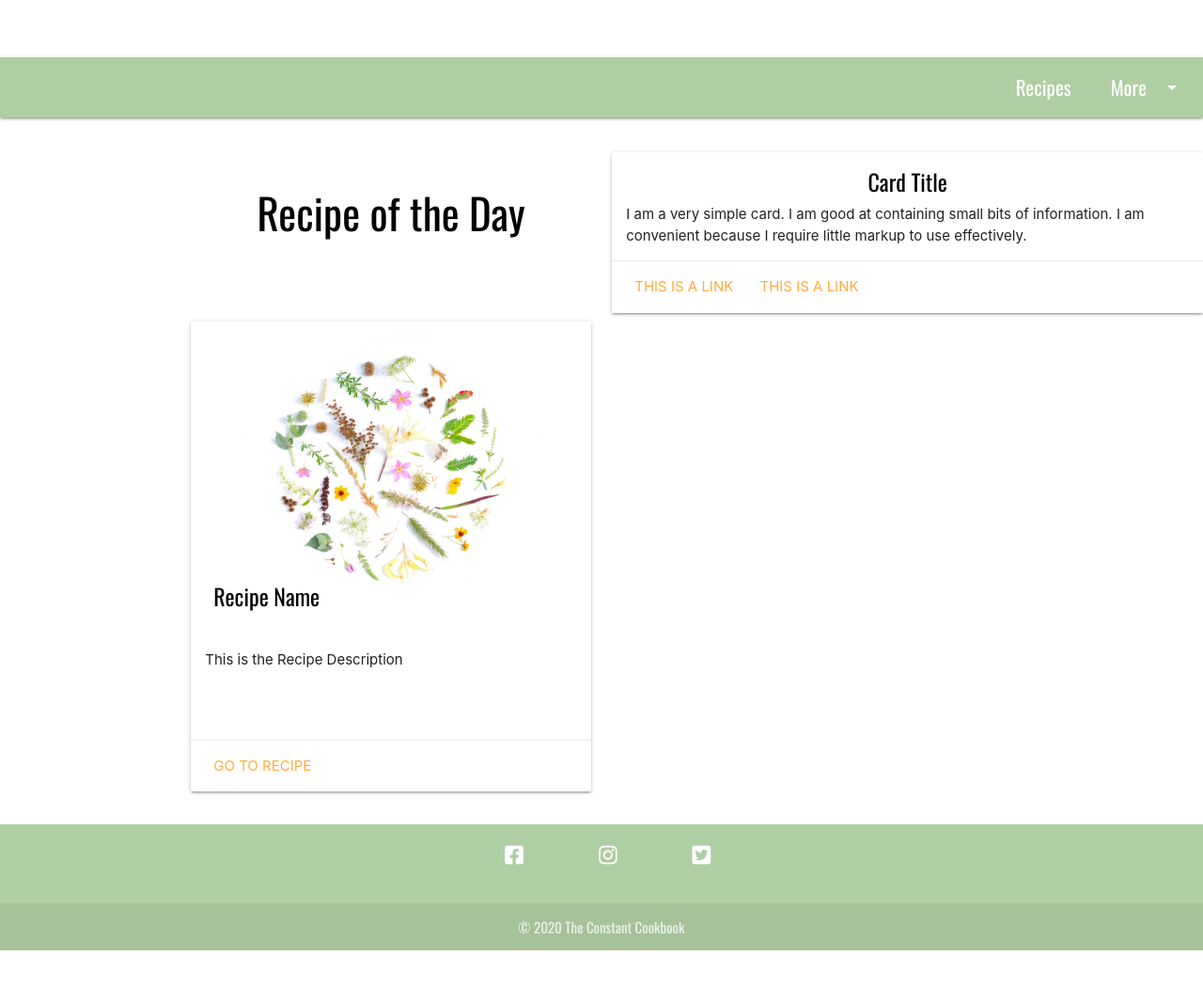
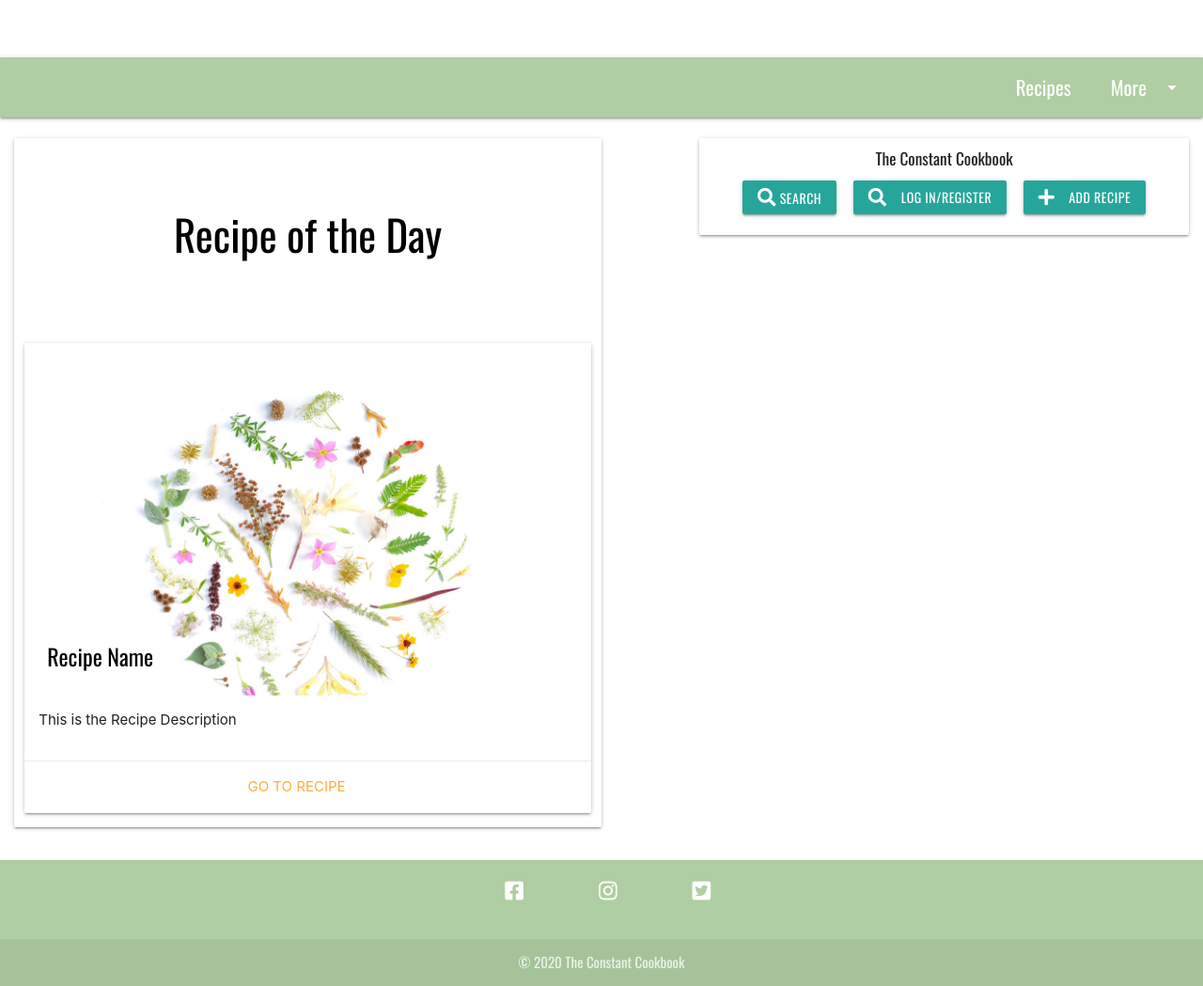
Before and after one commit to MelBiggs/dcd-milestone, a Flask app: page / in a window 1280 px wide. Shown: the part 579-1628 px from the top of the page at 94% size. Before the commit the page ends 1590 px from the top, so only its background shows below. Run offline with Flask 2, Linux system fonts and the light colour scheme; some libraries are stand-ins or nearby versions.

Commit message:
More work on Landing page

```diff
--- a/static/css/style.css
+++ b/static/css/style.css
@@ -53,6 +53,25 @@ h4 {
       margin: 0;
   position: absolute;
 
+}
+
+/* Links Landing Page Card */
+
+.landing-page-container {
+    margin: 1em;
+}
+
+.link-card {
+    padding-top: 3em;
+    font-family: 'Oswald', sans-serif;
+}
+
+.quick-links {
+    padding-bottom: 1em;
+}
+
+.quick-links a {
+    margin: .5em;
 }
 
 /* Recipe of the Day Card */
--- a/templates/index.html
+++ b/templates/index.html
@@ -1,8 +1,8 @@
 {% extends "base.html" %}
 {% block content %}
-<div class="container">
+<!-- <div class="container-95">
 	<div class="row">
-		<div class="col s6">
+        <div class="col s12 l8 card index white">
 			<div class="card-header">Recipe of the Day</div>
 			<div class="daily-recipe-card">
 				<div class="card large">
@@ -19,23 +19,80 @@
 				</div>
 			</div>
 		</div>
-		<div class="col s6">
-        <div class="index-cta">
-			<div class="card">
-					<div class="card-content">
-						<span class="card-title">Card Title</span>
-						<p>I am a very simple card. I am good at containing small bits of information.
-							I am convenient because I require little markup to use effectively.</p>
+		<div class="col s12 l4 offset-l1 card index-cta white">
+<header>
+                <h1 class="center-align">The Constant Kitchen</h1>
+            </header>
+             dividers
+            <div class="divider pink lighten-2"></div>
+            <div class="divider yellow"></div>
+            <div class="divider green"></div>
+            <div class="divider pink"></div>
+
+             Quick Links
+            <div class="center-align quick-links">
+                <h5 class="bold purple-text font-special upper">Quick Links</h5>
+                <a href="/desserts" class="btn bold purple white-text text-shadow-2">
+                    <i class="fas fa-search material-icons left" aria-hidden="true"></i> Search
+                </a>
+                only if user in session
+
+                <a href="/login" class="btn bold pink lighten-2 white-text text-shadow-2">
+                    <i class="fas fa-user-plus material-icons left" aria-hidden="true"></i> Log In | Register
+                </a>
+
+            </div>
+			</div>
+		</div>
+	</div> -->
+
+<div class="landing-page-container">
+<div class="container-95">
+
+	<div class="row">
+		<div class="col s12 l6 card landing-page recipe-card white">
+			<div class="card-header">Recipe of the Day</div>
+			<div class="daily-recipe-card">
+				<div class="card large">
+					<div class="card-image">
+						<img src= "{{url_for('static', filename='img/background-header.jpg')}}" class="responsive">
+						<span class="card-title">Recipe Name</span>
 					</div>
-					<div class="card-action">
-						<a href="#">This is a link</a>
-						<a href="#">This is a link</a>
+					<div class="card-content left">
+						<p>This is the Recipe Description</p>
+					</div>
+					<div class="card-action center">
+						<a href="#">Go to Recipe</a>
 					</div>
 				</div>
 			</div>
 		</div>
+
+		<div class="col s12 l5 offset-l1 center-align white card link-card">
+			<h6 class=" upper text-shadow-1">The Constant Cookbook</h6>
+			<!-- Links -->
+			<div class="center-align quick-links">
+				<a href="{{ url_for('get_recipes') }}" class="btn bold white-text text-shadow-2">
+                    <i class="fas fa-search" aria-hidden="true"></i> Search
+                </a>
+                	<a href="{{url_for('login')}}" class="btn bold white-text text-shadow-2">
+                    <i class="fas fa-search left" aria-hidden="true"></i> Log In/Register
+                </a>
+                	<a href="{{ url_for('get_recipes') }}" class="btn bold white-text text-shadow-2">
+                    <i class="fas fa-plus left" aria-hidden="true"></i> Add Recipe
+                </a>
+
+
+				<!-- use the random recipe from above -->
+
+
+			</div>
+		</div>
+
 	</div>
+</div>
 </div>
 
 
+
 {% endblock %}
```
